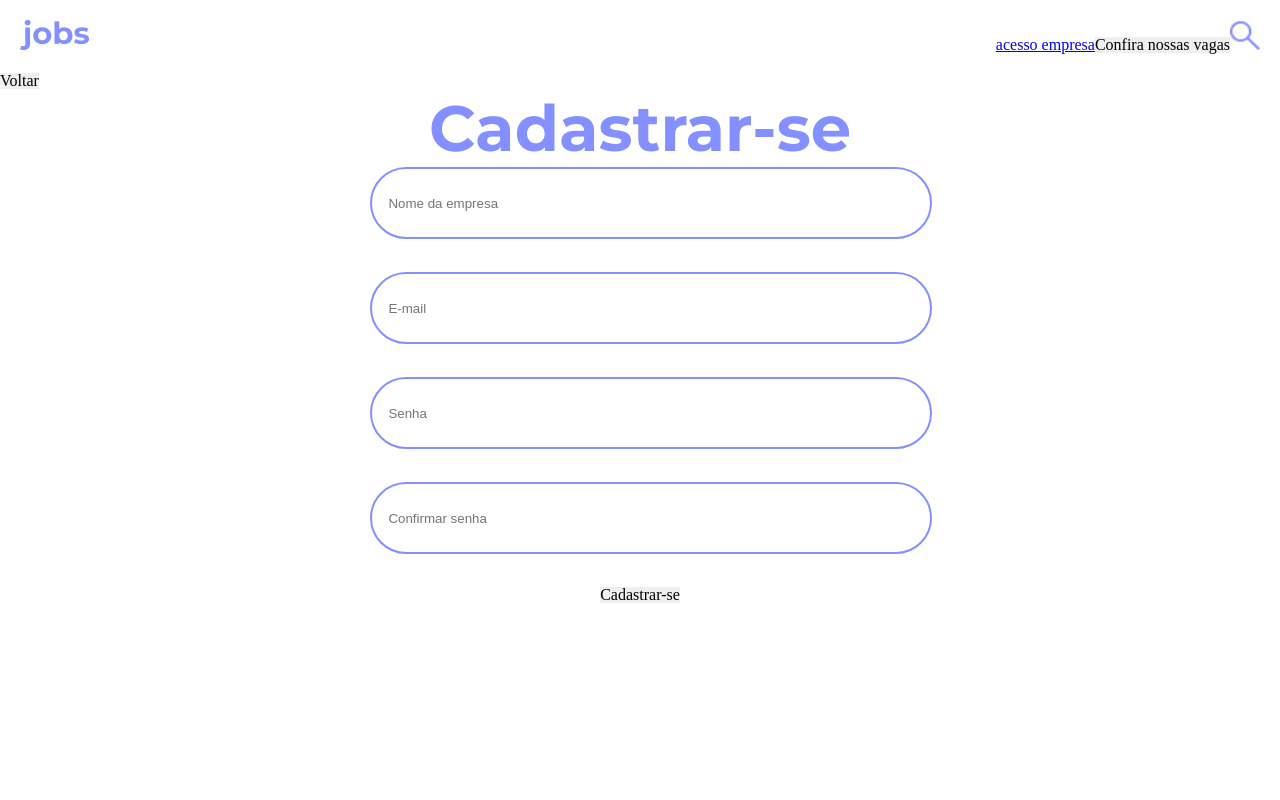
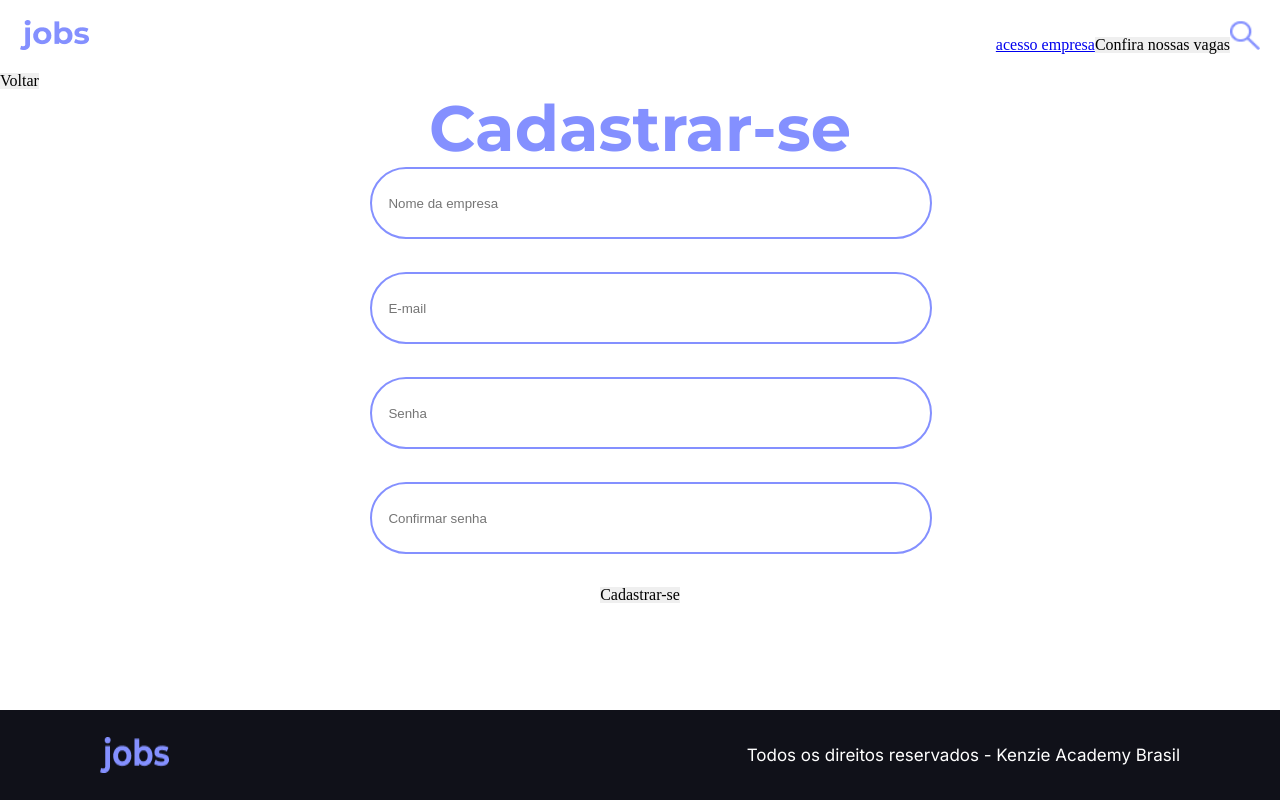
Before and after one commit to rcoelhomf/Kenzie-Jobs-T17-tsunode, a React (Vite) app: page /register in a window 1280 px wide. Built offline with nearby package versions, Linux system fonts and the light colour scheme.

Commit message:
feat: footer to register page

```diff
--- a/src/Pages/Registerpage/index.tsx
+++ b/src/Pages/Registerpage/index.tsx
@@ -5,11 +5,11 @@ import { Header } from "../../components/Header/index";
 import { registerFormSchema } from "../../Schema/RegisterSchema";
 import { CompanyContext } from "../../providers/CompanyContext/index";
 import { ICompanyRegister } from "../../providers/CompanyContext/@types";
-import { ToastContainer } from "react-toastify";
 import "react-toastify/dist/ReactToastify.css";
 import { Title1 } from './../../Styles/Typography';
-import { StyledForm, StyledFormSection } from './style';
+import { StyledForm, StyledFormSection, StyledRegisterPageContainer } from './style';
 import { Input } from './../../components/Input/index';
+import { Footer } from './../../components/Footer/index';
 
 interface FormData extends ICompanyRegister {
   password: string;
@@ -38,7 +38,7 @@ export const RegisterPage = () => {
   };
 
   return (
-    <>
+    <StyledRegisterPageContainer>
       <Header />
       <section>
         <button>Voltar</button>
@@ -60,8 +60,7 @@ export const RegisterPage = () => {
         </StyledForm>
       </StyledFormSection>
 
-      <section></section>
-      <ToastContainer />
-    </>
+      <Footer />
+    </StyledRegisterPageContainer>
   );
 };
--- a/src/Pages/Registerpage/style.ts
+++ b/src/Pages/Registerpage/style.ts
@@ -1,4 +1,10 @@
 import  styled  from "styled-components"
+/* import { Footer } from './../../components/Footer/index'; */
+
+export const StyledRegisterPageContainer = styled.div`
+    position: relative;
+    height:100vh;
+`
 
 export const StyledFormSection = styled.section`
     display: flex;
@@ -17,3 +23,9 @@ export const StyledForm = styled.form`
 
     gap: 2.0625rem;
 `
+
+/* export const StyledFooter = styled(Footer)`
+    position: fixed;
+    bottom: 0;
+    width: 100%;
+` */
--- a/src/Styles/GlobalStyle.ts
+++ b/src/Styles/GlobalStyle.ts
@@ -10,6 +10,7 @@ export const GlobalStyle = createGlobalStyle`
 
     body {
         width: 100%;
+        height: 100vh;
         overflow: overlay;
     }
 `
--- a/src/components/Footer/index.tsx
+++ b/src/components/Footer/index.tsx
@@ -3,13 +3,13 @@ import { StyledDiv, StyledFooter, StyledImg, StyledP } from "./style"
 
 export const Footer = () =>{
     return(
-        <div>
+        <>
             <StyledFooter>
                 <StyledDiv>
                     <StyledImg src={jobs} alt="imagem escrita jobs" />
                     <StyledP>Todos os direitos reservados - Kenzie Academy Brasil</StyledP>
                 </StyledDiv>
             </StyledFooter>
-        </div>
+        </>
     )
 }
--- a/src/components/Footer/style.ts
+++ b/src/components/Footer/style.ts
@@ -2,13 +2,13 @@ import styled from "styled-components";
 
 export const StyledFooter = styled.footer`
   display: flex;
-
   width: 100%;
   height: 90px;
-
   background: var(--color-black);
-
   align-items: center;
+  position: fixed;
+  bottom: 0;
+  left: 0;
 `
 
 export const StyledDiv = styled.div`
--- a/src/components/Input/style.ts
+++ b/src/components/Input/style.ts
@@ -11,6 +11,10 @@ export const StyledInput = styled.input`
     padding-left: 1rem;
 
     ::placeholder {
-
+        color: var(--color-black);
+        opacity: 0.5;
+        font-family: 'Montserrat', sans-serif;
+        font-size: 1rem;
+        font-weight: 400;
     }
 `
```
